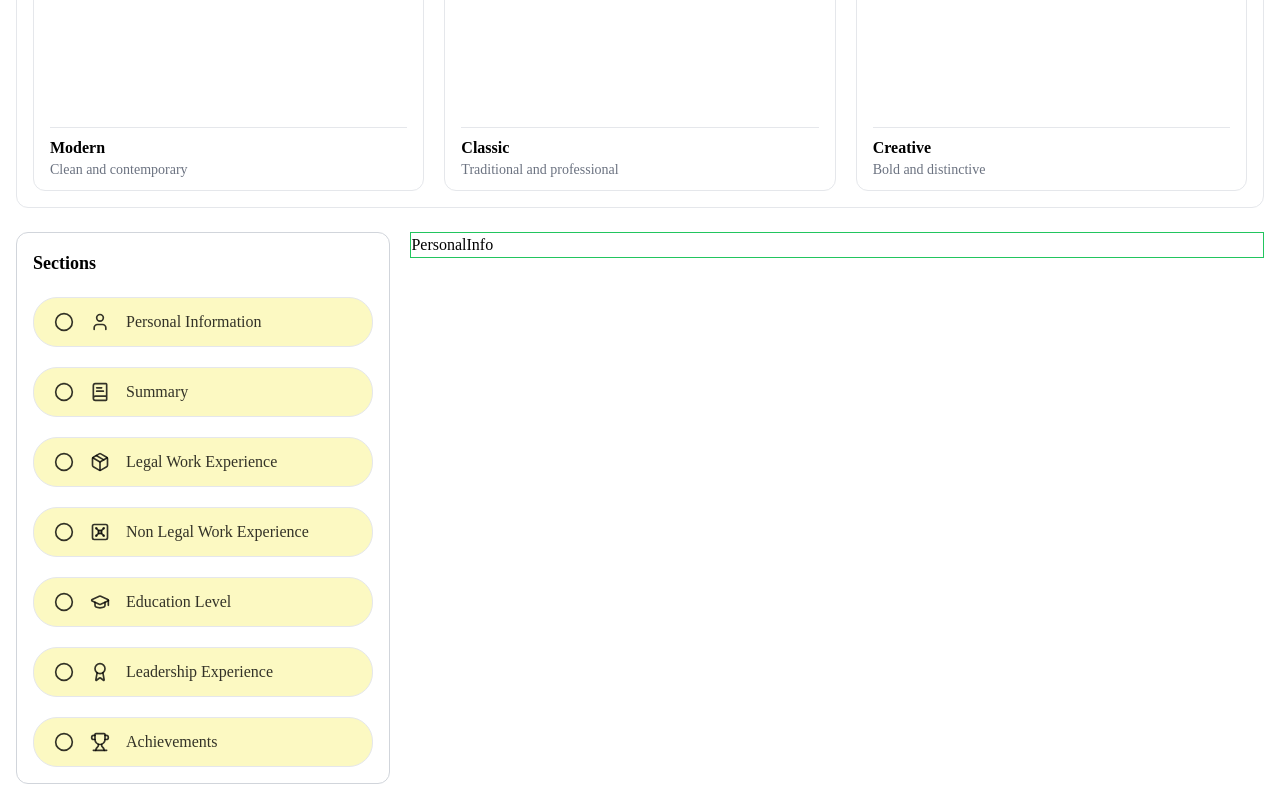
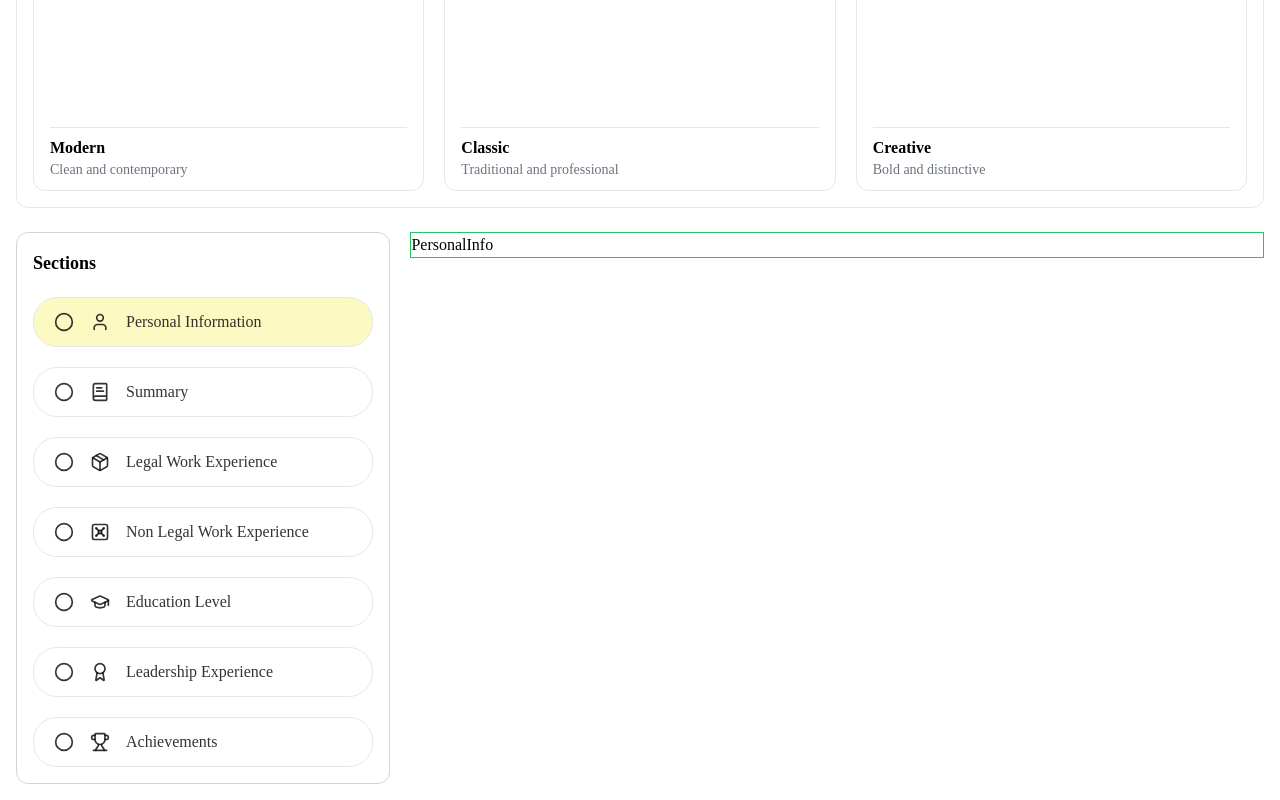
Before and after one commit to FSDTeam-SAA/wasabi-gaming-final-frontend, a Next.js app: page /dashboard/cv-builder in a window 1280 px wide. Shown: the part 634-1434 px from the top of the page. Built offline with nearby package versions, Linux system fonts and the light colour scheme; a web font is replaced by a local one.

Commit message:
manage state in section

```diff
--- a/src/app/dashboard/cv-builder/_components/sections.tsx
+++ b/src/app/dashboard/cv-builder/_components/sections.tsx
@@ -1,3 +1,5 @@
+"use client";
+import { create } from "zustand";
 import {
   Award,
   BookText,
@@ -10,8 +12,41 @@ import {
 } from "lucide-react";
 import React from "react";
 
-const Sections = () => {
-  const items = [
+type SectionLabel =
+  | "Personal Information"
+  | "Summary"
+  | "Legal Work Experience"
+  | "Non Legal Work Experience"
+  | "Education Level"
+  | "Leadership Experience"
+  | "Achievements";
+
+interface IFormState {
+  isActive: SectionLabel;
+  setIsActive: (value: SectionLabel) => void;
+}
+
+const initialState: Omit<IFormState, "setIsActive"> = {
+  isActive: "Personal Information",
+};
+
+export const useFormState = create<IFormState>((set) => ({
+  ...initialState,
+  setIsActive: (isActive) => set({ isActive }),
+}));
+
+const items: Array<{
+  circle: typeof Circle;
+  icon:
+    | typeof User
+    | typeof BookText
+    | typeof Package
+    | typeof Vault
+    | typeof GraduationCap
+    | typeof Award
+    | typeof Trophy;
+  label: SectionLabel;
+}> = [
   {
     circle: Circle,
     icon: User,
@@ -49,14 +84,24 @@ const Sections = () => {
   },
 ];
 
+const Sections = () => {
+  const { isActive, setIsActive } = useFormState();
+
   return (
     <div className="p-4 border border-gray-300 rounded-xl">
       <h1 className="text-lg font-semibold">Sections</h1>
 
       <div className="flex flex-col items-start justify-start gap-5 mt-5 ">
         {items.map((item, index) => (
-          <button key={index} className="flex items-center w-full gap-4 px-5 py-3 border border-gray-200 text-black/80 rounded-3xl bg-[#fcf9c2]">
-            <Circle className="w-5 h-5" /> <item.icon className="w-5 h-5" /> {item?.label}
+          <button
+            key={index}
+            className={`flex items-center w-full gap-4 px-5 py-3 border border-gray-200 text-black/80 rounded-3xl ${
+              isActive === item.label && "bg-[#fcf9c2]"
+            }`}
+            onClick={() => setIsActive(item.label)}
+          >
+            <Circle className="w-5 h-5" /> <item.icon className="w-5 h-5" />{" "}
+            {item.label}
           </button>
         ))}
       </div>
```
Lines whose indentation alone changed are shown as unchanged.
